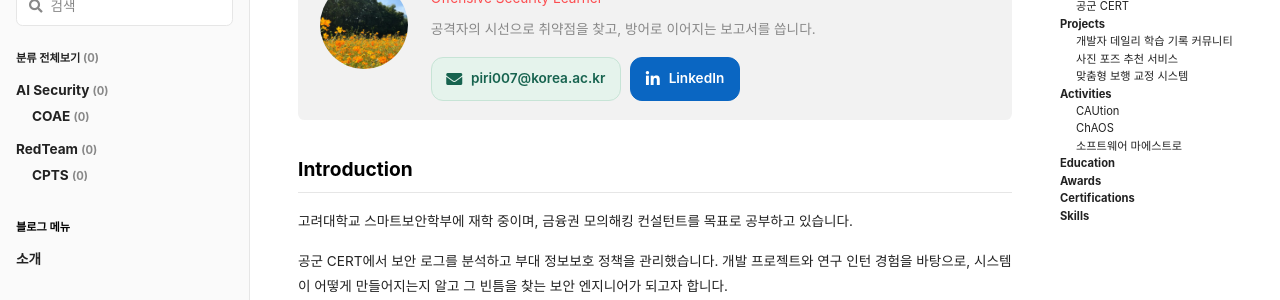
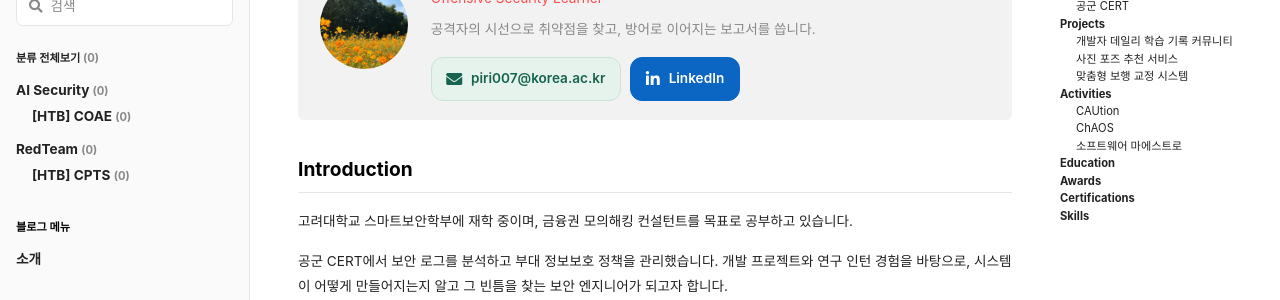
Before and after one commit to CodeBlue0/codeblue0.github.io, a Jekyll site: the page built from about.html, in a window 1280 px wide. Shown: the part 183-483 px from the top of the page. Built offline with Jekyll 4.4.1, drawn with Linux system fonts in a browser that asks for light colours; nearby versions of some CDN libraries; some web fonts are replaced.

Commit message:
Prefix CPTS and COAE categories with HTB

```diff
--- a/_data/categories.yml
+++ b/_data/categories.yml
@@ -3,7 +3,7 @@
 # 글이 없어도 표시하며, 사이드바에서 하위 분류는 항상 펼쳐 둔다.
 - name: AI Security
   children:
-    - COAE
+    - "[HTB] COAE"
 - name: RedTeam
   children:
-    - CPTS
+    - "[HTB] CPTS"
```
